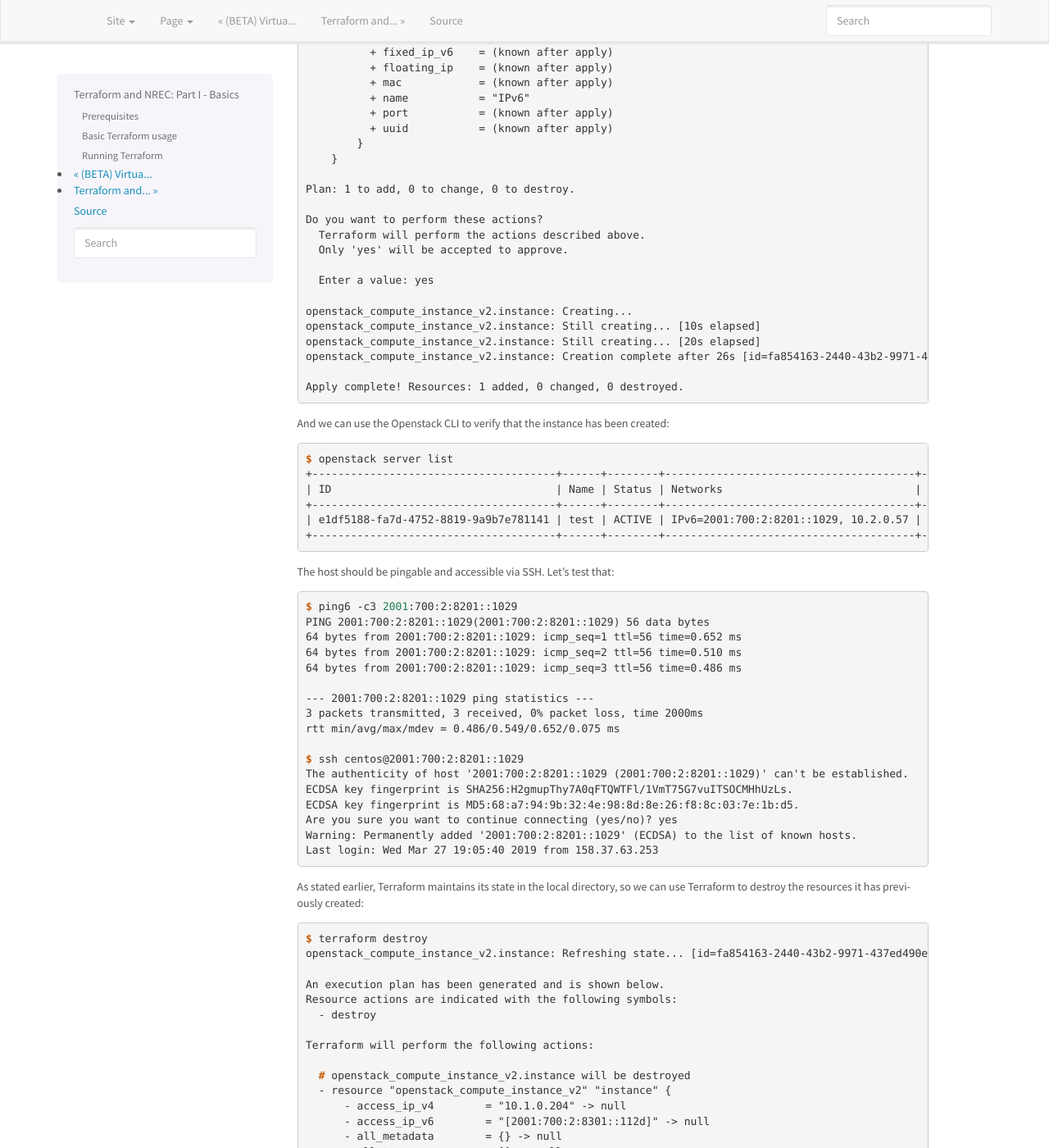
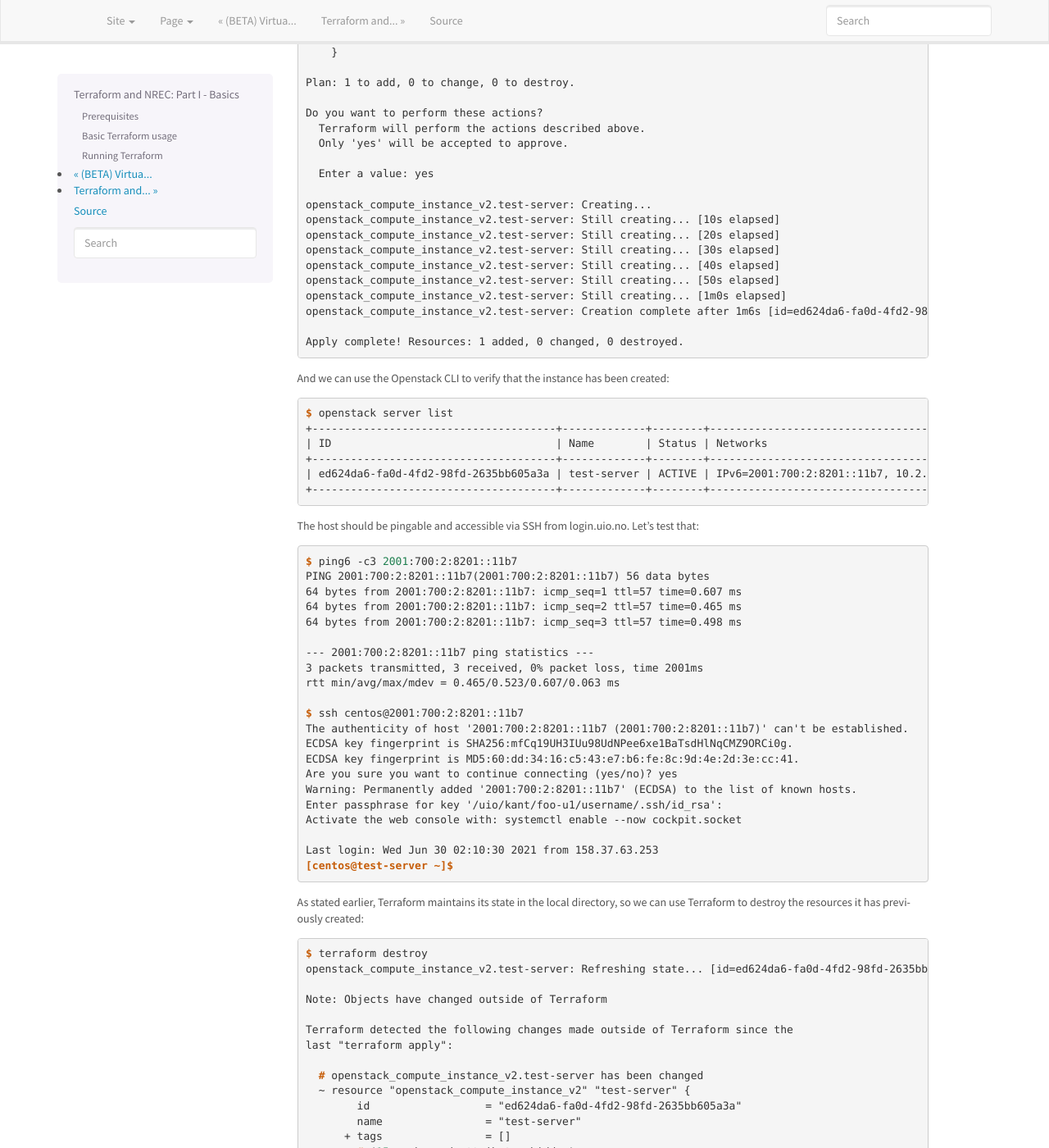
Before and after one commit to norcams/docs-enduser, a Sphinx documentation site: the page built from docs/terraform-part1.rst, in a window 1280 px wide and 1400 px high, scrolled down 4579 px. Shown: the whole window at 82% size. Built offline with Sphinx 7.4.7, drawn with Linux system fonts in a browser that asks for light colours; some of the changed text lies outside the part shown.

Commit message:
update terraform doc for terraform 1.0

```diff
--- a/docs/downloads/tf-example4/terraform.py
+++ b/docs/downloads/tf-example4/terraform.py
@@ -223,8 +223,8 @@ def packet_device(resource, tfvars=None):
         'provider': 'packet',
     }
 
-    if raw_attrs['operating_system'] == 'coreos_stable':
-        # For CoreOS set the ssh_user to core
+    if raw_attrs['operating_system'] == 'flatcar_stable':
+        # For Flatcar set the ssh_user to core
         attrs.update({'ansible_ssh_user': 'core'})
 
     # add groups based on attrs
@@ -289,7 +289,7 @@ def openstack_host(resource, module_name):
         attrs['private_ipv4'] = raw_attrs['network.0.fixed_ip_v4']
 
     try:
-        if 'metadata.prefer_ipv6' in raw_attrs and raw_attrs['metadata.prefer_ipv6'] == "true":
+        if 'metadata.prefer_ipv6' in raw_attrs and raw_attrs['metadata.prefer_ipv6'] == "1":
             attrs.update({
                 'ansible_ssh_host': re.sub("[\[\]]", "", raw_attrs['access_ip_v6']),
                 'publicly_routable': True,
@@ -319,21 +319,15 @@ def openstack_host(resource, module_name):
 
     # attrs specific to Mantl
     attrs.update({
-        'consul_dc': _clean_dc(attrs['metadata'].get('dc', module_name)),
-        'role': attrs['metadata'].get('role', 'none'),
-        'ansible_python_interpreter': attrs['metadata'].get('python_bin','python')
+        'role': attrs['metadata'].get('role', 'none')
     })
 
     # add groups based on attrs
-    groups.append('os_image=' + attrs['image']['name'])
-    groups.append('os_flavor=' + attrs['flavor']['name'])
+    groups.append('os_image=' + str(attrs['image']['id']))
+    groups.append('os_flavor=' + str(attrs['flavor']['name']))
     groups.extend('os_metadata_%s=%s' % item
                   for item in list(attrs['metadata'].items()))
-    groups.append('os_region=' + attrs['region'])
-
-    # groups specific to Mantl
-    groups.append('role=' + attrs['metadata'].get('role', 'none'))
-    groups.append('dc=' + attrs['consul_dc'])
+    groups.append('os_region=' + str(attrs['region']))
 
     # groups specific to kubespray
     for group in attrs['metadata'].get('kubespray_groups', "").split(","):
@@ -346,7 +340,7 @@ def iter_host_ips(hosts, ips):
     '''Update hosts that have an entry in the floating IP list'''
     for host in hosts:
         host_id = host[1]['id']
-        use_access_ip = host[1]['metadata']['use_access_ip']
+
         if host_id in ips:
             ip = ips[host_id]
 
@@ -357,8 +351,9 @@ def iter_host_ips(hosts, ips):
                 'ansible_ssh_host': ip,
             })
 
-            if use_access_ip == "0":
+        if 'use_access_ip' in host[1]['metadata'] and host[1]['metadata']['use_access_ip'] == "0":
                 host[1].pop('access_ip')
+
         yield host
 
 
--- a/docs/terraform-part1.rst
+++ b/docs/terraform-part1.rst
@@ -23,13 +24,14 @@ Prerequisites
 
 .. _OpenStack CLI tools: api.html
 
-You need to download and install Terraform_ version 0.12 (newer versions will not work without rewriting the code for 0.13 or newer)  (example):
+You need to download and install Terraform_ (example):
 
 .. code-block:: console
 
-  $ unzip ~/Downloads/terraform_0.12.26_linux_amd64.zip
+  $ unzip ~/Downloads/terraform_1.0.2_linux_amd64.zip
   $ ./terraform --version
-  Terraform v0.12.26
+  Terraform v1.0.2
+  on linux_amd64
 
 Install the ``terraform`` binary into ``~/.local/bin`` (e.g. your home
 directory):
@@ -57,7 +59,7 @@ possible form:
 .. literalinclude:: downloads/tf-example1/basic.tf
    :caption: basic.tf (minimal)
    :linenos:
-   :lines: 1-7,11-
+   :lines: 1-21,25-
 
 As an absolute minimum, you need to specify the name, image, flavor
 and network of the instance that you want Terraform to
@@ -87,18 +89,18 @@ add these, but first we'll use the CLI to list which are available:
   +-------+-------------------------------------------------+
 
   $ openstack security group list -c ID -c Name
-  +--------------------------------------+--------------+
-  | ID                                   | Name         |
-  +--------------------------------------+--------------+
-  | 14f30f2b-7198-4b60-943d-cd1dc67b2ac8 | RDP          |
-  | 57f8deaa-5d74-4fb2-941f-f3324806f1f5 | SSH and ICMP |
-  | f6c0499c-0a3c-4756-8527-9cb58e0501b1 | default      |
-  +--------------------------------------+--------------+
+  +--------------------------------------+--------------------------------+
+  | ID                                   | Name                           |
+  +--------------------------------------+--------------------------------+
+  | ee961c8a-aa31-42af-871f-dda89d964f55 | SSH and ICMP from login.uio.no |
+  | f6c0499c-0a3c-4756-8527-9cb58e0501b1 | default                        |
+  +--------------------------------------+--------------------------------+
 
 In this example, we already have a key pair named "mykey", and we have
-two security groups named "SSH and ICMP" and "RDP" in addition to the
-default security group. If you don't have a key pair you will need to
-add that, and the same with security groups.
+one security groups named "SSH and ICMP from login.uio.no" in
+addition to the default security group. If you don't have a key pair
+you will need to add that, and the same with security groups. See
+`Working with Security Groups`_ for info on security groups.
 
 .. NOTE::
    The SSH key pair is one of the very few elements that are tied to
@@ -163,18 +165,18 @@ Next we need to initialise Terraform:
   Initializing the backend...
 
   Initializing provider plugins...
-  - Checking for available provider plugins...
-  - Downloading plugin for provider "openstack" (terraform-providers/openstack) 1.24.0...
+  - Finding latest version of terraform-provider-openstack/openstack...
+  - Installing terraform-provider-openstack/openstack v1.42.0...
+  - Installed terraform-provider-openstack/openstack v1.42.0 (self-signed, key ID 4F80527A391BEFD2)
 
-  The following providers do not have any version constraints in configuration,
-  so the latest version was installed.
+  Partner and community providers are signed by their developers.
+  If you'd like to know more about provider signing, you can read about it here:
+  https://www.terraform.io/docs/cli/plugins/signing.html
 
-  To prevent automatic upgrades to new major versions that may contain breaking
-  changes, it is recommended to add version = "..." constraints to the
-  corresponding provider blocks in configuration, with the constraint strings
-  suggested below.
-
-  * provider.openstack: version = "~> 1.24"
+  Terraform has created a lock file .terraform.lock.hcl to record the provider
+  selections it made above. Include this file in your version control repository
+  so that Terraform can guarantee to make the same selections by default when
+  you run "terraform init" in the future.
 
   Terraform has been successfully initialized!
 
@@ -192,21 +194,15 @@ perform in a subsequent run:
 .. code-block:: console
 
   $ terraform plan
-  Refreshing Terraform state in-memory prior to plan...
-  The refreshed state will be used to calculate this plan, but will not be
-  persisted to local or remote state storage.
 
-
-  ------------------------------------------------------------------------
-
-  An execution plan has been generated and is shown below.
-  Resource actions are indicated with the following symbols:
+  Terraform used the selected providers to generate the following execution
+  plan. Resource actions are indicated with the following symbols:
     + create
 
   Terraform will perform the following actions:
 
-    # openstack_compute_instance_v2.instance will be created
-    + resource "openstack_compute_instance_v2" "instance" {
+    # openstack_compute_instance_v2.test-server will be created
+    + resource "openstack_compute_instance_v2" "test-server" {
         + access_ip_v4        = (known after apply)
         + access_ip_v6        = (known after apply)
         + all_metadata        = (known after apply)
@@ -217,13 +213,13 @@ perform in a subsequent run:
         + force_delete        = false
         + id                  = (known after apply)
         + image_id            = (known after apply)
-        + image_name          = "GOLD CentOS 7"
+        + image_name          = "GOLD CentOS 8"
         + key_pair            = "mykey"
-        + name                = "test"
+        + name                = "test-server"
         + power_state         = "active"
         + region              = (known after apply)
         + security_groups     = [
-            + "SSH and ICMP",
+            + "SSH and ICMP from login.uio.no",
             + "default",
           ]
         + stop_before_destroy = false
@@ -242,11 +238,10 @@ perform in a subsequent run:
 
   Plan: 1 to add, 0 to change, 0 to destroy.
 
-  ------------------------------------------------------------------------
+  ─────────────────────────────────────────────────────────────────────────────
 
-  Note: You didn't specify an "-out" parameter to save this plan, so Terraform
-  can't guarantee that exactly these actions will be performed if
-  "terraform apply" is subsequently run.
+  Note: You didn't use the -out option to save this plan, so Terraform can't
+  guarantee to take exactly these actions if you run "terraform apply" now.
 
 The next step will be to actually run Terraform:
 
@@ -254,14 +249,14 @@ The next step will be to actually run Terraform:
 
   $ terraform apply
 
-  An execution plan has been generated and is shown below.
-  Resource actions are indicated with the following symbols:
+  Terraform used the selected providers to generate the following execution
+  plan. Resource actions are indicated with the following symbols:
     + create
 
   Terraform will perform the following actions:
 
-    # openstack_compute_instance_v2.instance will be created
-    + resource "openstack_compute_instance_v2" "instance" {
+    # openstack_compute_instance_v2.test-server will be created
+    + resource "openstack_compute_instance_v2" "test-server" {
         + access_ip_v4        = (known after apply)
         + access_ip_v6        = (known after apply)
         + all_metadata        = (known after apply)
@@ -272,13 +267,13 @@ The next step will be to actually run Terraform:
         + force_delete        = false
         + id                  = (known after apply)
         + image_id            = (known after apply)
-        + image_name          = "GOLD CentOS 7"
+        + image_name          = "GOLD CentOS 8"
         + key_pair            = "mykey"
-        + name                = "test"
+        + name                = "test-server"
         + power_state         = "active"
         + region              = (known after apply)
         + security_groups     = [
-            + "SSH and ICMP",
+            + "SSH and ICMP from login.uio.no",
             + "default",
           ]
         + stop_before_destroy = false
@@ -303,10 +298,14 @@ The next step will be to actually run Terraform:
 
     Enter a value: yes
 
-  openstack_compute_instance_v2.instance: Creating...
-  openstack_compute_instance_v2.instance: Still creating... [10s elapsed]
-  openstack_compute_instance_v2.instance: Still creating... [20s elapsed]
-  openstack_compute_instance_v2.instance: Creation complete after 26s [id=fa854163-2440-43b2-9971-437ed490e386]
+  openstack_compute_instance_v2.test-server: Creating...
+  openstack_compute_instance_v2.test-server: Still creating... [10s elapsed]
+  openstack_compute_instance_v2.test-server: Still creating... [20s elapsed]
+  openstack_compute_instance_v2.test-server: Still creating... [30s elapsed]
+  openstack_compute_instance_v2.test-server: Still creating... [40s elapsed]
+  openstack_compute_instance_v2.test-server: Still creating... [50s elapsed]
+  openstack_compute_instance_v2.test-server: Still creating... [1m0s elapsed]
+  openstack_compute_instance_v2.test-server: Creation complete after 1m6s [id=ed624da6-fa0d-4fd2-98fd-2635bb605a3a]
 
   Apply complete! Resources: 1 added, 0 changed, 0 destroyed.
 
@@ -316,33 +315,38 @@ created:
 .. code-block:: console
 
   $ openstack server list
-  +--------------------------------------+------+--------+---------------------------------------+---------------+----------+
-  | ID                                   | Name | Status | Networks                              | Image         | Flavor   |
-  +--------------------------------------+------+--------+---------------------------------------+---------------+----------+
-  | e1df5188-fa7d-4752-8819-9a9b7e781141 | test | ACTIVE | IPv6=2001:700:2:8201::1029, 10.2.0.57 | GOLD CentOS 7 | m1.small |
-  +--------------------------------------+------+--------+---------------------------------------+---------------+----------+
+  +--------------------------------------+-------------+--------+---------------------------------------+---------------+----------+
+  | ID                                   | Name        | Status | Networks                              | Image         | Flavor   |
+  +--------------------------------------+-------------+--------+---------------------------------------+---------------+----------+
+  | ed624da6-fa0d-4fd2-98fd-2635bb605a3a | test-server | ACTIVE | IPv6=2001:700:2:8201::11b7, 10.2.2.76 | GOLD CentOS 8 | m1.small |
+  +--------------------------------------+-------------+--------+---------------------------------------+---------------+----------+
 
-The host should be pingable and accessible via SSH. Let's test that:
+The host should be pingable and accessible via SSH from
+login.uio.no. Let's test that:
 
 .. code-block:: console
 
-  $ ping6 -c3 2001:700:2:8201::1029
-  PING 2001:700:2:8201::1029(2001:700:2:8201::1029) 56 data bytes
-  64 bytes from 2001:700:2:8201::1029: icmp_seq=1 ttl=56 time=0.652 ms
-  64 bytes from 2001:700:2:8201::1029: icmp_seq=2 ttl=56 time=0.510 ms
-  64 bytes from 2001:700:2:8201::1029: icmp_seq=3 ttl=56 time=0.486 ms
+  $ ping6 -c3 2001:700:2:8201::11b7
+  PING 2001:700:2:8201::11b7(2001:700:2:8201::11b7) 56 data bytes
+  64 bytes from 2001:700:2:8201::11b7: icmp_seq=1 ttl=57 time=0.607 ms
+  64 bytes from 2001:700:2:8201::11b7: icmp_seq=2 ttl=57 time=0.465 ms
+  64 bytes from 2001:700:2:8201::11b7: icmp_seq=3 ttl=57 time=0.498 ms
 
-  --- 2001:700:2:8201::1029 ping statistics ---
-  3 packets transmitted, 3 received, 0% packet loss, time 2000ms
-  rtt min/avg/max/mdev = 0.486/0.549/0.652/0.075 ms
+  --- 2001:700:2:8201::11b7 ping statistics ---
+  3 packets transmitted, 3 received, 0% packet loss, time 2001ms
+  rtt min/avg/max/mdev = 0.465/0.523/0.607/0.063 ms
 
-  $ ssh centos@2001:700:2:8201::1029
-  The authenticity of host '2001:700:2:8201::1029 (2001:700:2:8201::1029)' can't be established.
-  ECDSA key fingerprint is SHA256:H2gmupThy7A0qFTQWTFl/1VmT75G7vuITSOCMHhUzLs.
-  ECDSA key fingerprint is MD5:68:a7:94:9b:32:4e:98:8d:8e:26:f8:8c:03:7e:1b:d5.
+  $ ssh centos@2001:700:2:8201::11b7
+  The authenticity of host '2001:700:2:8201::11b7 (2001:700:2:8201::11b7)' can't be established.
+  ECDSA key fingerprint is SHA256:mfCq19UH3IUu98UdNPee6xe1BaTsdHlNqCMZ9ORCi0g.
+  ECDSA key fingerprint is MD5:60:dd:34:16:c5:43:e7:b6:fe:8c:9d:4e:2d:3e:cc:41.
   Are you sure you want to continue connecting (yes/no)? yes
-  Warning: Permanently added '2001:700:2:8201::1029' (ECDSA) to the list of known hosts.
-  Last login: Wed Mar 27 19:05:40 2019 from 158.37.63.253
+  Warning: Permanently added '2001:700:2:8201::11b7' (ECDSA) to the list of known hosts.
+  Enter passphrase for key '/uio/kant/foo-u1/username/.ssh/id_rsa':
+  Activate the web console with: systemctl enable --now cockpit.socket
+
+  Last login: Wed Jun 30 02:10:30 2021 from 158.37.63.253
+  [centos@test-server ~]$
 
 As stated earlier, Terraform maintains its state in the local
 directory, so we can use Terraform to destroy the resources it has
@@ -351,33 +355,54 @@ previously created:
 .. code-block:: console
 
   $ terraform destroy
-  openstack_compute_instance_v2.instance: Refreshing state... [id=fa854163-2440-43b2-9971-437ed490e386]
+  openstack_compute_instance_v2.test-server: Refreshing state... [id=ed624da6-fa0d-4fd2-98fd-2635bb605a3a]
 
-  An execution plan has been generated and is shown below.
-  Resource actions are indicated with the following symbols:
+  Note: Objects have changed outside of Terraform
+
+  Terraform detected the following changes made outside of Terraform since the
+  last "terraform apply":
+
+    # openstack_compute_instance_v2.test-server has been changed
+    ~ resource "openstack_compute_instance_v2" "test-server" {
+          id                  = "ed624da6-fa0d-4fd2-98fd-2635bb605a3a"
+          name                = "test-server"
+        + tags                = []
+          # (15 unchanged attributes hidden)
+
+          # (1 unchanged block hidden)
+      }
+
+  Unless you have made equivalent changes to your configuration, or ignored
+  the relevant attributes using ignore_changes, the following plan may include
+  actions to undo or respond to these changes.
+
+  ────────────────────────────────────────────────────────────────────────────
+
+  Terraform used the selected providers to generate the following execution
+  plan. Resource actions are indicated with the following symbols:
     - destroy
 
   Terraform will perform the following actions:
 
-    # openstack_compute_instance_v2.instance will be destroyed
-    - resource "openstack_compute_instance_v2" "instance" {
-        - access_ip_v4        = "10.1.0.204" -> null
-        - access_ip_v6        = "[2001:700:2:8301::112d]" -> null
+    # openstack_compute_instance_v2.test-server will be destroyed
+    - resource "openstack_compute_instance_v2" "test-server" {
+        - access_ip_v4        = "10.2.2.76" -> null
+        - access_ip_v6        = "[2001:700:2:8201::11b7]" -> null
         - all_metadata        = {} -> null
         - all_tags            = [] -> null
-        - availability_zone   = "bgo-default-1" -> null
-        - flavor_id           = "b7d00d03-3bbc-44ab-88b4-0b6a20f9a1a8" -> null
+        - availability_zone   = "osl-default-1" -> null
+        - flavor_id           = "b128b802-3d12-401d-bf51-878122c0e908" -> null
         - flavor_name         = "m1.small" -> null
         - force_delete        = false -> null
-        - id                  = "fa854163-2440-43b2-9971-437ed490e386" -> null
-        - image_id            = "1a38633c-5fd1-4c01-b447-b1128ed3bb3f" -> null
-        - image_name          = "GOLD CentOS 7" -> null
+        - id                  = "ed624da6-fa0d-4fd2-98fd-2635bb605a3a" -> null
+        - image_id            = "9ed0637a-1516-4425-892b-11764de95b35" -> null
+        - image_name          = "GOLD CentOS 8" -> null
         - key_pair            = "mykey" -> null
-        - name                = "test" -> null
+        - name                = "test-server" -> null
         - power_state         = "active" -> null
-        - region              = "bgo" -> null
+        - region              = "osl" -> null
         - security_groups     = [
-            - "SSH and ICMP",
+            - "SSH and ICMP from login.uio.no",
             - "default",
           ] -> null
         - stop_before_destroy = false -> null
@@ -385,11 +410,11 @@ previously created:
 
         - network {
             - access_network = false -> null
-            - fixed_ip_v4    = "10.1.0.204" -> null
-            - fixed_ip_v6    = "[2001:700:2:8301::112d]" -> null
-            - mac            = "fa:16:3e:9d:58:10" -> null
+            - fixed_ip_v4    = "10.2.2.76" -> null
+            - fixed_ip_v6    = "[2001:700:2:8201::11b7]" -> null
+            - mac            = "fa:16:3e:e9:4e:db" -> null
             - name           = "IPv6" -> null
-            - uuid           = "339cb0e4-ca57-478f-ac46-200185b017fc" -> null
+            - uuid           = "62421b56-346d-4794-99b0-fc27fe4e700f" -> null
           }
       }
 
@@ -401,9 +426,9 @@ previously created:
 
     Enter a value: yes
 
-  openstack_compute_instance_v2.instance: Destroying... [id=fa854163-2440-43b2-9971-437ed490e386]
-  openstack_compute_instance_v2.instance: Still destroying... [id=fa854163-2440-43b2-9971-437ed490e386, 10s elapsed]
-  openstack_compute_instance_v2.instance: Destruction complete after 11s
+  openstack_compute_instance_v2.test-server: Destroying... [id=ed624da6-fa0d-4fd2-98fd-2635bb605a3a]
+  openstack_compute_instance_v2.test-server: Still destroying... [id=ed624da6-fa0d-4fd2-98fd-2635bb605a3a, 10s elapsed]
+  openstack_compute_instance_v2.test-server: Destruction complete after 11s
 
   Destroy complete! Resources: 1 destroyed.
 
```
Also changed, not shown: other parts of docs/terraform-part1.rst (+2 -1 lines), docs/terraform-part2.rst (+42 -51 lines), docs/terraform-part3.rst (+3 -10 lines), docs/terraform-part4.rst (+10 -5 lines), docs/terraform-part5.rst (+6 -6 lines), 12 other files.
